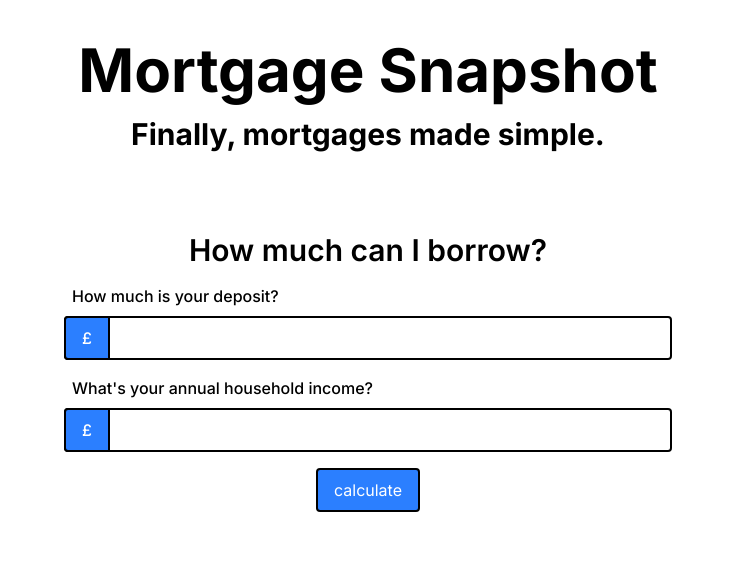
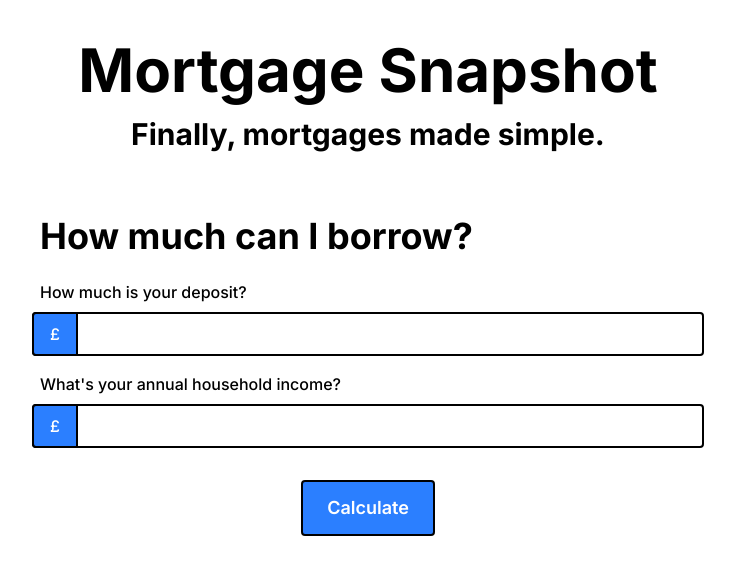
Before and after one commit to doowmot/mortgage-snapshot, a React (Vite) app: page / in a window 1280 px wide. Shown: the top 574 px of the page, without its empty margins (272-1007 px from the left). Built offline with nearby package versions, Linux system fonts and the light colour scheme.

Commit message:
improve styling of affordability form

```diff
--- a/src/components/AffordabilityForm.tsx
+++ b/src/components/AffordabilityForm.tsx
@@ -2,9 +2,10 @@ import { formatCurrency } from "../utils/format";
 
 export function AffordabilityForm(props) {
   return (
-    <div className="p-8">
-      <h2 className="text-3xl font-semibold p-2">How much can I borrow?</h2>
+    <div className="py-4">
+      <h2 className="text-4xl font-bold p-2 mb-4 text-left">How much can I borrow?</h2>
       <form onSubmit={props.handleAffordabilitySubmit} noValidate>
+
         <label className="block font-medium m-2 text-left">How much is your deposit?</label>
         <div className="relative mb-4">
           <span className="absolute left-0 top-0 bottom-0 bg-blue-500 text-white font-medium flex items-center px-4 rounded-l border-2 border-black">
@@ -35,8 +36,8 @@ export function AffordabilityForm(props) {
 
         <input
           type="submit"
-          value="calculate"
-          className="bg-blue-500 text-white px-4 py-2 rounded block mx-auto hover:bg-blue-400 cursor-pointer border-2 border-black"
+          value="Calculate"
+          className="bg-blue-500 text-white px-6 py-3 text-lg font-semibold rounded block mx-auto hover:bg-blue-400 cursor-pointer border-2 border-black transition-colors duration-200 mt-8"
         />
 
         {props.borrowingAvailable && (
```
